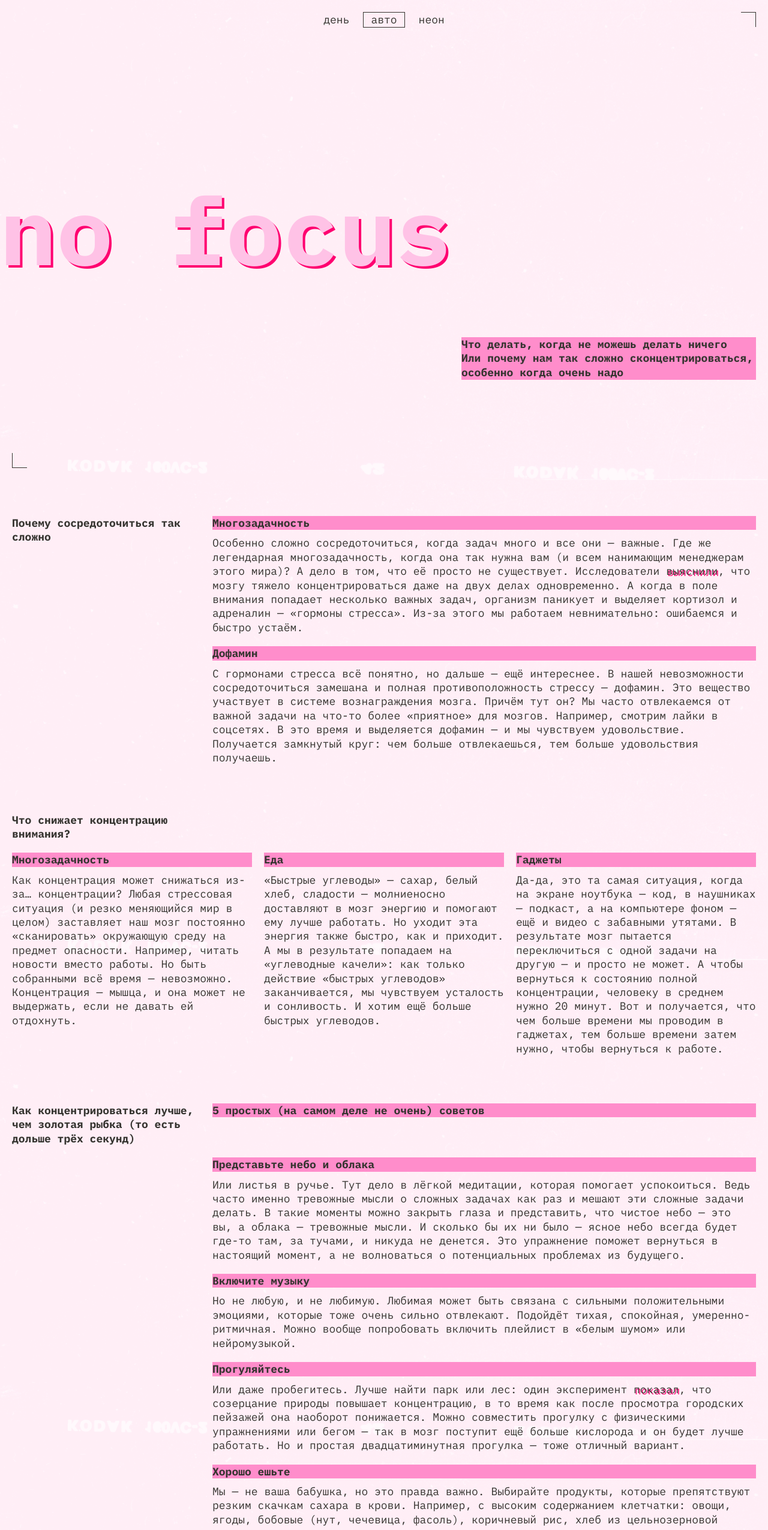
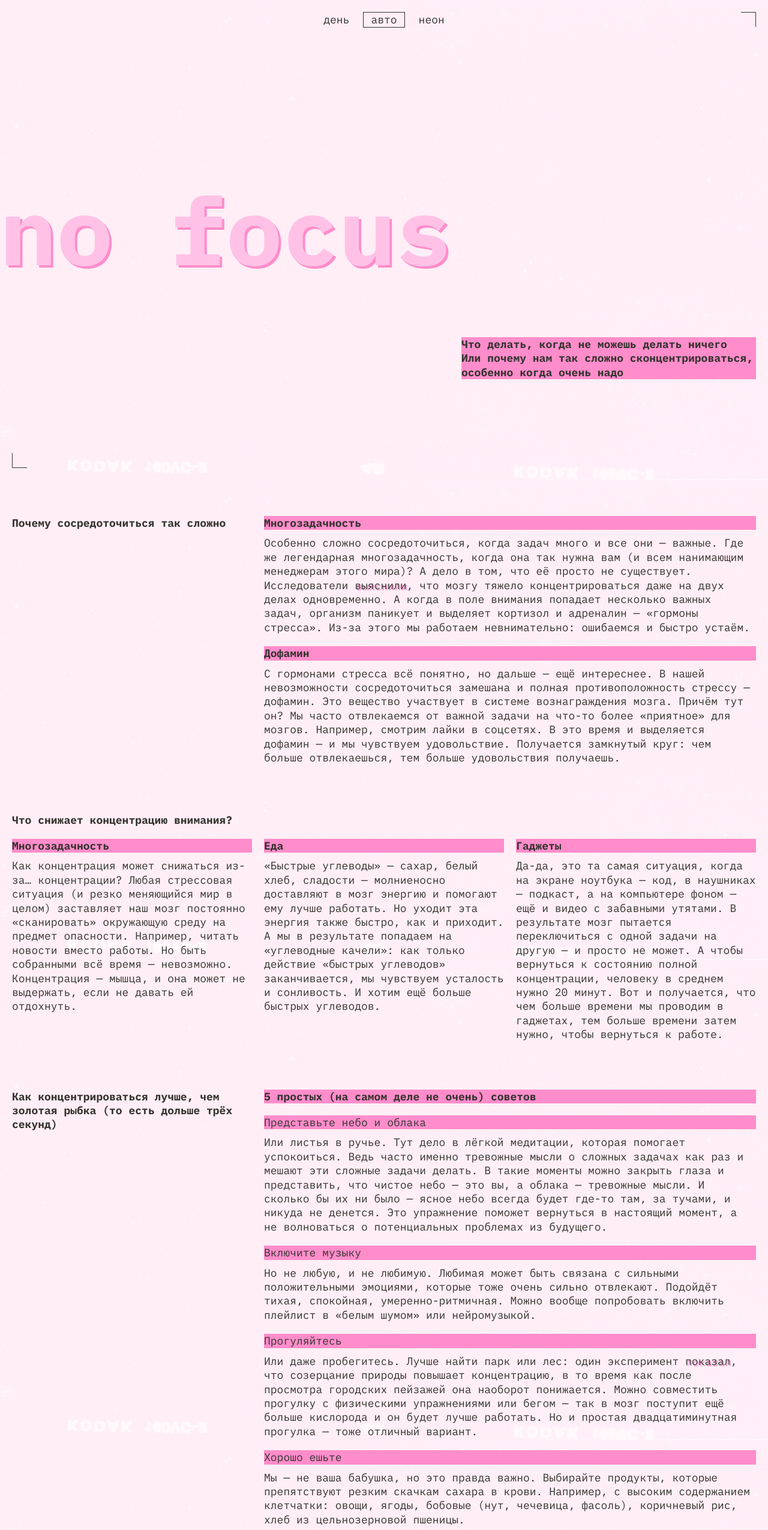
Before and after one commit to Vlados2120/Vlados2120-slozhno-sosredotochitsya-fd, a plain HTML site: page index.html in a window 1280 px wide. Shown: the top 2550 px of the page at 60% size. Drawn offline with Linux system fonts and the light colour scheme.

Commit message:
Проект 3.0

```diff
--- a/index.html
+++ b/index.html
@@ -17,7 +17,7 @@
   </head>
   <body class="page">
     <header class="full header decorated-zone">
-      <div class="rec" aria-hidden="true"></div>
+      <span class="rec" aria-hidden="true"></span>
       <nav class="header__theme-menu">
         <ul class="header__theme-menu-list">
           <li class="header__theme-menu-item">
@@ -51,7 +51,7 @@
       </p>
     </header>
     <main class="information">
-      <section class="section section_">
+      <section class="section section_why">
         <h2 class="title why">Почему сосредоточиться так сложно</h2>
         <ul class="article-list">
           <li>
@@ -93,7 +93,7 @@
           </li>
         </ul>
       </section>
-      <section class="section">
+      <section class="section section-what">
         <h2 class="what title">Что снижает концентрацию внимания?</h2>
         <ul class="what-article-list">
           <li>
@@ -139,17 +139,17 @@
           </li>
         </ul>
       </section>
-      <section class="section">
+      <section class="section section_how">
         <h2 class="how title">
           Как концентрироваться лучше, чем золотая рыбка (то есть дольше трёх
           секунд)
         </h2>
-        <div>
-          <h3 class="title title-decor">
+        <ul class="article-list">
+          <div>
+            <h3 class="title title-decor">
             5 простых (на самом деле не очень) советов
-          </h3>
-        </div>
-        <ul class="article-list">
+            </h3>
+          </div>
           <li>
             <article class="paragraph">
               <h4 class="how_title title-decor">Представьте небо и облака</h4>
--- a/styles/light.css
+++ b/styles/light.css
@@ -34,5 +34,6 @@
     --button-color: var(--grey);
     --rec-vis: hidden;
     --background-color-light:var(--shadow-light);
+    --shadow-color: var(--pink-dark);
   }
 }
--- a/styles/style.css
+++ b/styles/style.css
@@ -2,7 +2,7 @@
 
 .page {
   color: var(--text-color);
-  font-family: "IBM Plex Mono", sans-serif; /*почему не работает шрифт*/
+  font-family: "IBM Plex Mono", sans-serif;
   font-size: 18px;
   font-weight: 400;
   line-height: 23.4px;
@@ -15,7 +15,6 @@
 }
 
 .full {
-  display: grid;
   padding: clamp(10px, 0.029rem + 2.54vw, 20px);
   min-block-size: 100vh;
 }
@@ -23,7 +22,7 @@
 .header {
   align-items: start;
   display: grid;
-  grid-template-rows: 1fr auto;
+  grid-template-rows: 1fr auto 1fr;
   height: 100vh;
   min-height: 668px;
 }
@@ -39,8 +38,8 @@
   position: absolute;
   border-inline-end: 1px solid var(--bord);
   border-block-start: 1px solid var(--bord);
-  inset-inline-end: clamp(10px, 0.028rem + 2.54vw, 20px);
-  inset-block-start: clamp(10px, 0.028rem + 2.54vw, 20px);
+  top:10px;
+  right: 10px;
 }
 
 .decorated-zone::after {
@@ -48,10 +47,10 @@
   position: absolute;
   width: 25px;
   height: 25px;
-  inset-inline-start: clamp(10px, 0.028rem + 2.54vw, 20px);
-  inset-block-end: clamp(10px, 0.028rem + 2.54vw, 20px);
   border-inline-start: 1px solid var(--bord);
   border-block-end: 1px solid var(--bord);
+  bottom:10px;
+  left: 10px;
 }
 
 .header_theme-menu-list {
@@ -66,6 +65,8 @@
   font-weight: 700;
   text-shadow: 4px 4px 0 var(--shadow-color);
   margin-left: 0px;
+  grid-row: 2;
+
 }
 
 .header_title {
@@ -76,12 +77,12 @@
   font-weight: 700;
   line-height: 23.4px;
   margin-block: 55px;
+  grid-row: 3;
+  align-self: end;
 }
 
 .rec {
   position: absolute;
-  align-items: center;
-  gap: 10px;
   top: 11px;
   right: 20px;
   visibility: var(--rec-vis);
@@ -104,6 +105,7 @@
   font-size: 18px;
   line-height: 25px;
 }
+
 
 .header__theme-menu {
   justify-self: end;
@@ -203,11 +205,17 @@
 
 .link {
   text-decoration: none;
-  color: var(--color3);
+  position: relative;
 }
 
-.link:hover {
-  text-decoration: underline;
+.link:hover::after {
+  content: "";
+  position: absolute;
+  bottom: 0px;
+  left: 0;
+  width: 100%;
+  height: 1px;
+  background-color: currentColor;
 }
 
 .link:focus {
@@ -234,6 +242,7 @@
   align-items: center;
   justify-content: center;
   height: 100vh;
+  min-height: 668px;
 }
 
 .paragraph {
@@ -241,16 +250,28 @@
   gap: 10px;
 }
 
+.how_title{
+  font-weight: 400;
+}
+
 @media (width >= 768px) {
   .rec {
+    right: 28px;
     top: 20px;
-    right: 30px;
+  }
+
+  .decorated-zone::before {
+    top: 20px;
+    right: 20px;
+  }
+
+  .decorated-zone::after {
+    bottom: 20px;
+    left: 20px;
   }
 
   .full_title {
     font-size: clamp(7.5rem, 0.5625rem + 14.4531vw, 9.8125rem);
-    left: 0px;
-    margin-bottom: 105px;
     padding-left: 0;
   }
 
@@ -267,7 +288,6 @@
     margin-left: auto;
     margin-bottom: 164px;
     min-inline-size: 364px;
-    min-height: 117px;
   }
 
   .header__theme-menu {
@@ -279,8 +299,14 @@
     padding: 60px 20px;
   }
 
-  .section {
-    grid-template-columns: clamp(236px, 33%, 314px) 1fr;
+  .section_why {
+    display: grid;
+    grid-template-columns: 1fr 2fr;
+  }
+
+  .section_how {
+    display: grid;
+    grid-template-columns: 1fr 2fr;
   }
 
   .title {
@@ -299,7 +325,7 @@
   }
 
   .article-list {
-    grid-column: 2; /*как убрать отступ между заголовками(без отрицательного отступа), что мешает*/
+    grid-column: 2;
     display: grid;
   }
 
@@ -312,8 +338,8 @@
     gap: 20px;
     display: grid;
     grid-template-columns: 1fr 1fr 1fr;
-    grid-template-rows: repeat(4, 1fr);
-    max-height: 780px;
+    grid-template-rows: repeat(3, auto);
+    min-height: 780px;
   }
 
   .sky {
@@ -345,6 +371,11 @@
     display: grid;
     gap: 10px;
   }
+
+  .section-what{
+    display: grid;
+    grid-template-columns: 1fr 1fr 1fr;
+  }
 }
 
 @media (width >= 1024px) {
@@ -357,7 +388,6 @@
   }
 
   .header_title {
-    min-height: 71px;
     display: block;
     min-width:491px;
   }
@@ -392,7 +422,14 @@
   }
 
   .picture-list {
-    gap: 20px;
     min-height: 1048px;
   }
+
+  .section_why{
+    column-gap: 10px;
+  }
+
+  .section_how{
+    column-gap: 10px;
+  }
 }
```
Also changed, not shown: 1 other file.
